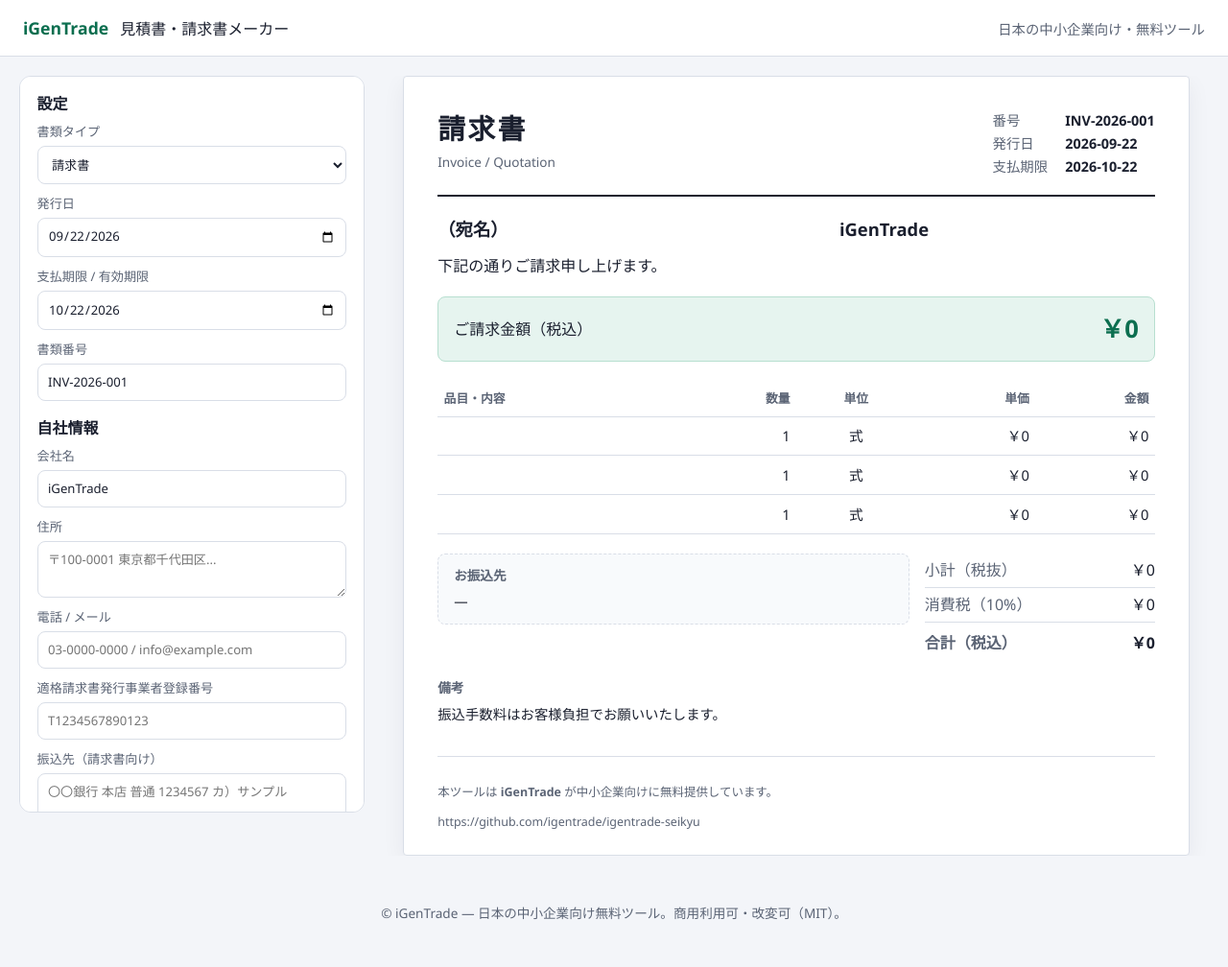
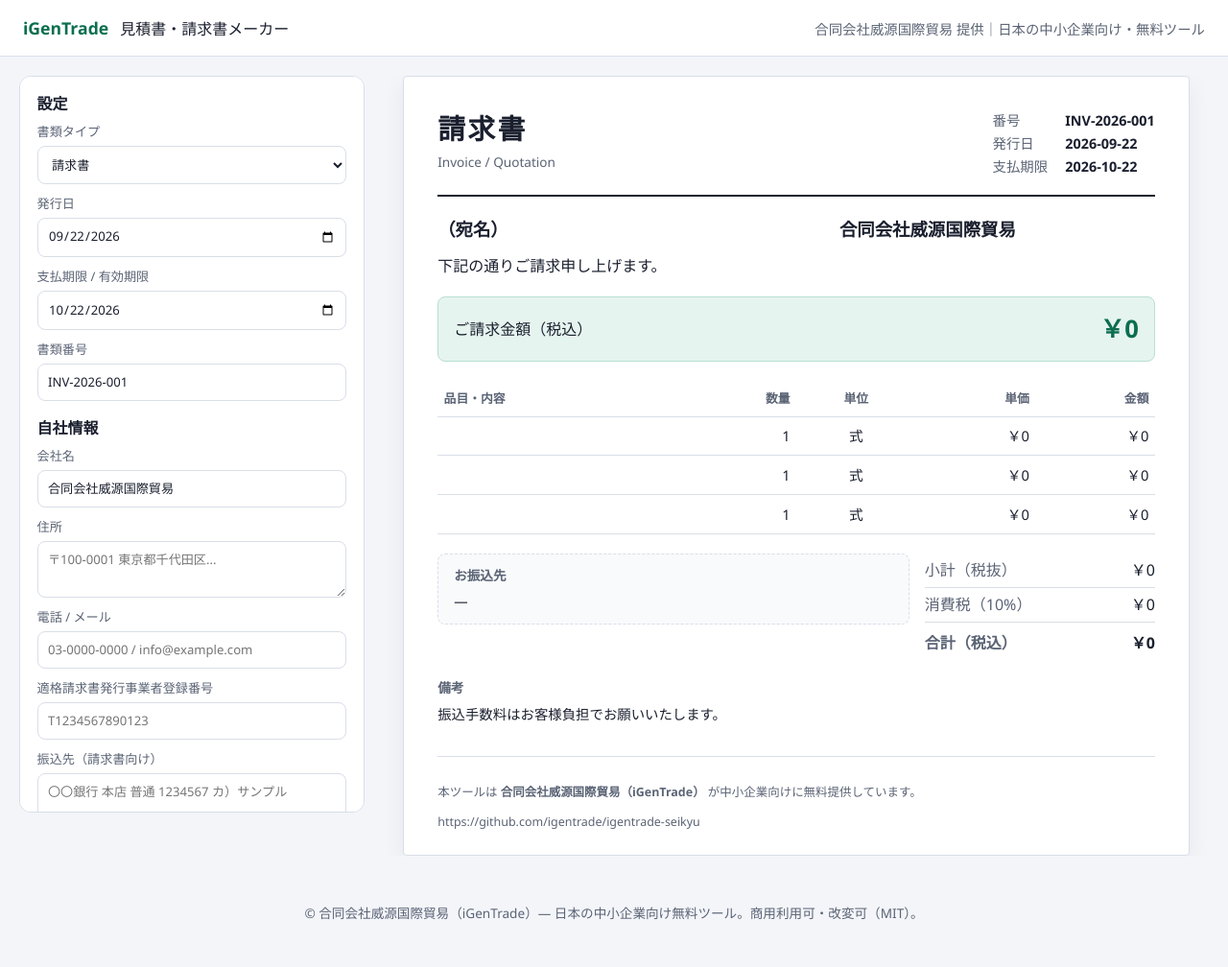
Before and after one commit to igentrade/igentrade-seikyu, a plain HTML site: page index.html in a window 1280 px wide. Shown: the whole page at 96% size. Drawn offline with Linux system fonts and the light colour scheme.

Commit message:
Add legal company name 合同会社威源国際貿易 for discoverability.
Surface the Japanese company name in page metadata, README, footer, and defaults so searches can find iGenTrade tools.

```diff
--- a/app.js
+++ b/app.js
@@ -133,7 +133,7 @@
   due.setDate(due.getDate() + 30);
   el("dueDate").value = due.toISOString().slice(0, 10);
   el("docNumber").value = `INV-${new Date().getFullYear()}-001`;
-  el("sellerName").value = "iGenTrade";
+  el("sellerName").value = "合同会社威源国際貿易";
   el("notes").value = "振込手数料はお客様負担でお願いいたします。";
 
   renderItemInputs();
--- a/index.html
+++ b/index.html
@@ -3,8 +3,9 @@
 <head>
   <meta charset="UTF-8" />
   <meta name="viewport" content="width=device-width, initial-scale=1" />
-  <title>見積書・請求書メーカー | iGenTrade</title>
-  <meta name="description" content="日本の中小企業向け。見積書・請求書をブラウザで作成し、印刷・PDF保存できます。iGenTrade が無料提供。" />
+  <title>見積書・請求書メーカー | iGenTrade（合同会社威源国際貿易）</title>
+  <meta name="description" content="合同会社威源国際貿易（iGenTrade）が無料提供。日本の中小企業向け見積書・請求書メーカー。ブラウザで作成し印刷・PDF保存。" />
+  <meta name="keywords" content="合同会社威源国際貿易,威源国際貿易,iGenTrade,見積書,請求書,中小企業,無料ツール" />
   <link rel="stylesheet" href="styles.css" />
 </head>
 <body>
@@ -13,7 +14,7 @@
       <strong>iGenTrade</strong>
       <span>見積書・請求書メーカー</span>
     </div>
-    <p class="tagline">日本の中小企業向け・無料ツール</p>
+    <p class="tagline">合同会社威源国際貿易 提供｜日本の中小企業向け・無料ツール</p>
   </header>
 
   <main class="layout">
@@ -148,7 +149,7 @@
         </div>
 
         <footer class="sheet-foot">
-          <p>本ツールは <strong>iGenTrade</strong> が中小企業向けに無料提供しています。</p>
+          <p>本ツールは <strong>合同会社威源国際貿易（iGenTrade）</strong> が中小企業向けに無料提供しています。</p>
           <p class="url">https://github.com/igentrade/igentrade-seikyu</p>
         </footer>
       </article>
@@ -156,7 +157,7 @@
   </main>
 
   <footer class="site-foot no-print">
-    <p>© iGenTrade — 日本の中小企業向け無料ツール。商用利用可・改変可（MIT）。</p>
+    <p>© 合同会社威源国際貿易（iGenTrade）— 日本の中小企業向け無料ツール。商用利用可・改変可（MIT）。</p>
   </footer>
 
   <script src="app.js"></script>
```
Also changed, not shown: 2 other files.
